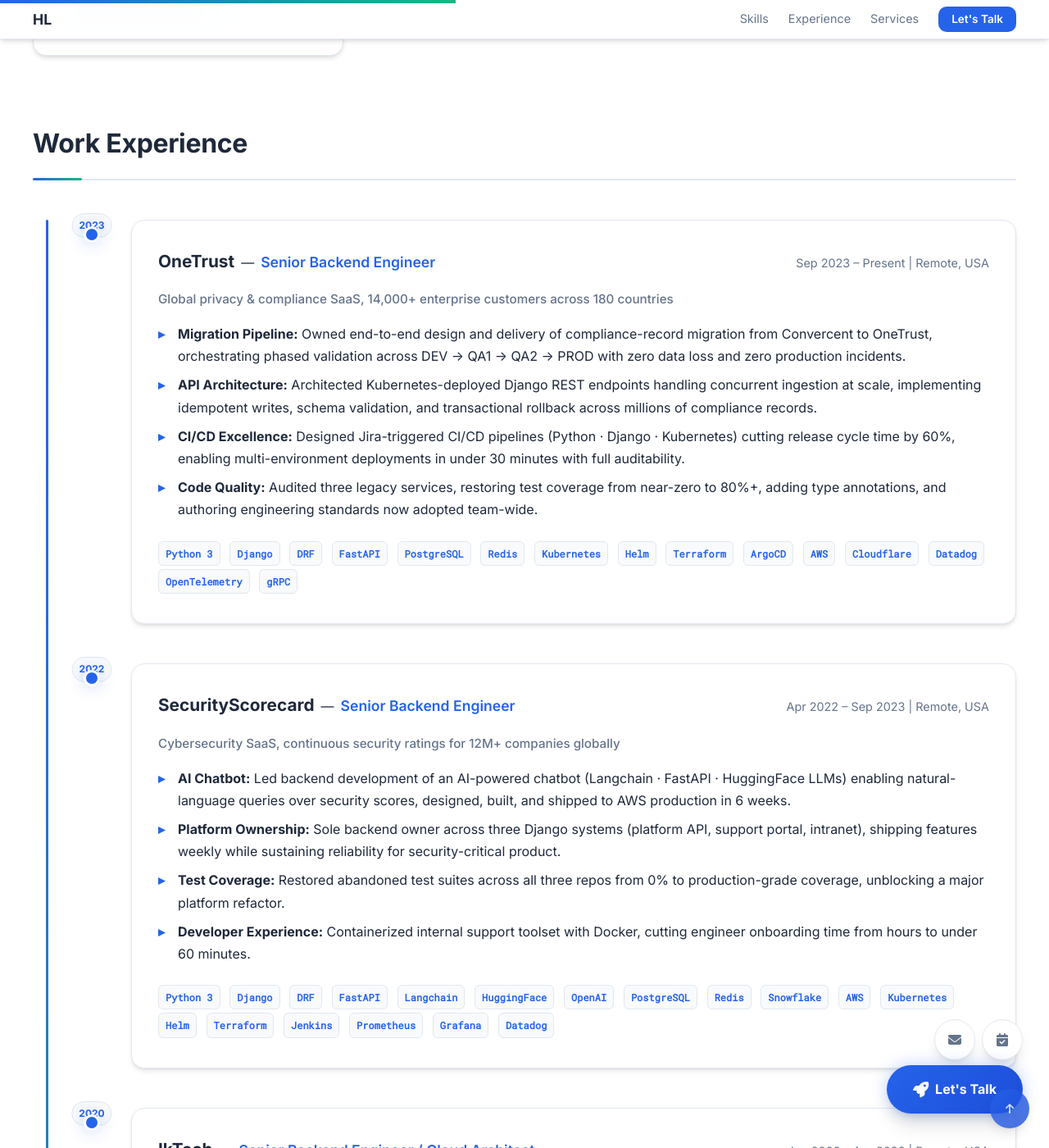
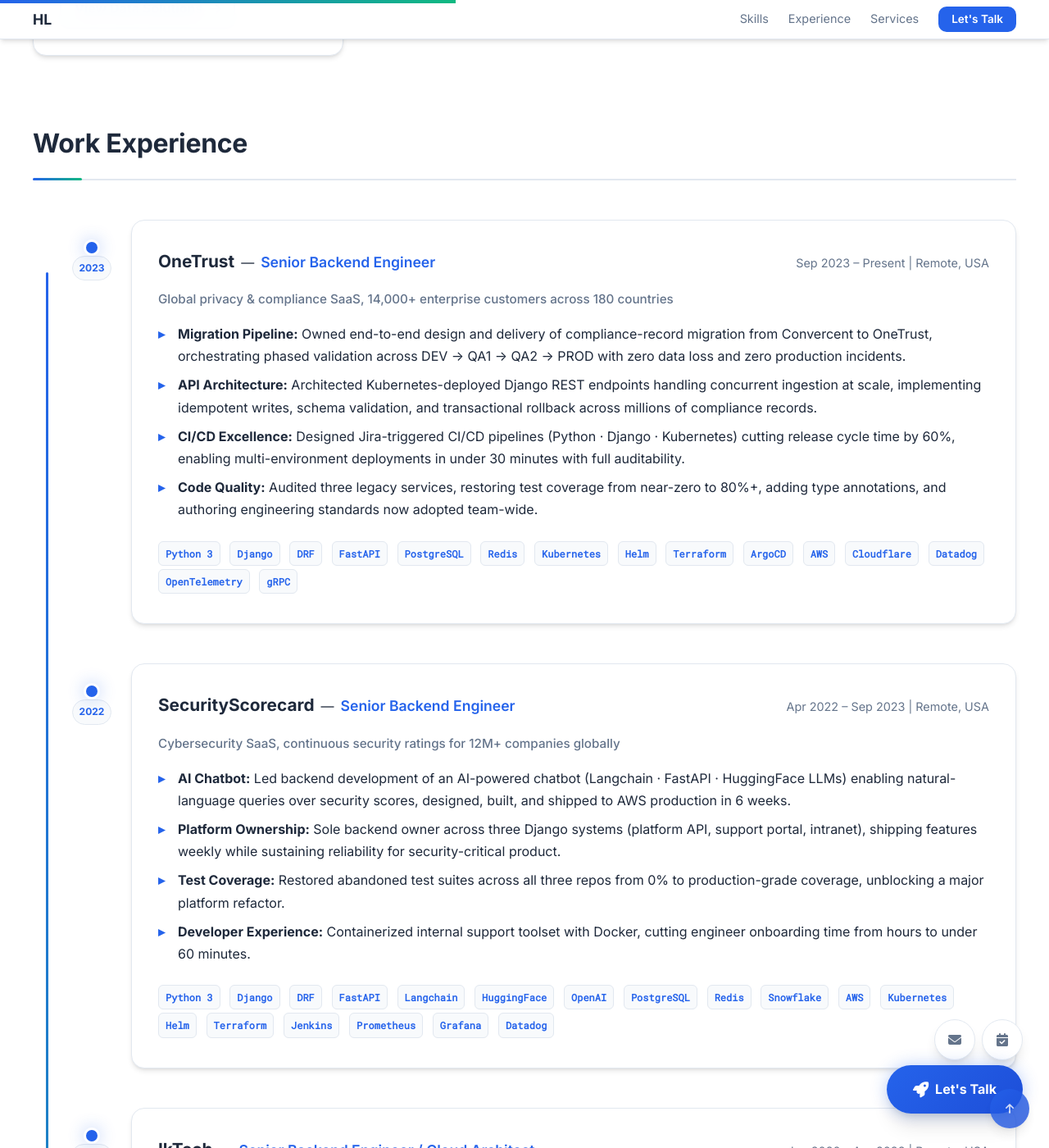
Before and after one commit to iklobato/iklobato.github.io, a Jekyll site: the page built from index.md, in a window 1280 px wide and 1400 px high, scrolled down 3847 px. Shown: the whole window at 82% size. Built offline with Jekyll 4.4.1, drawn with Linux system fonts in a browser that asks for light colours.

Commit message:
Fix timeline year badge vertical alignment

```diff
--- a/_layouts/default.html
+++ b/_layouts/default.html
@@ -956,7 +956,7 @@
                 content: '';
                 position: absolute;
                 left: 1rem;
-                top: 0;
+                top: 4rem;
                 bottom: 0;
                 width: 3px;
                 background: linear-gradient(to bottom, var(--primary), var(--accent));
@@ -982,6 +982,7 @@
             display: flex;
             flex-direction: column;
             align-items: center;
+            padding-top: 0;
         }
 
         @media (max-width: 767px) {
@@ -992,10 +993,8 @@
 
         .timeline-marker::before {
             content: '';
-            position: absolute;
-            top: 0.5rem;
-            left: 50%;
-            transform: translateX(-50%);
+            position: sticky;
+            top: 2rem;
             width: 14px;
             height: 14px;
             background: var(--primary);
@@ -1004,6 +1003,7 @@
             z-index: 1;
             box-shadow: var(--shadow-glow);
             transition: all var(--transition-fast);
+            margin-top: 1.5rem;
         }
 
         .timeline-item:hover .timeline-marker::before {
@@ -1012,10 +1012,8 @@
         }
 
         .timeline-date {
-            position: absolute;
-            top: -0.5rem;
-            left: 50%;
-            transform: translateX(-50%);
+            position: relative;
+            display: inline-block;
             background: var(--surface-alt);
             color: var(--primary);
             font-size: 0.75rem;
@@ -1024,6 +1022,7 @@
             border-radius: var(--radius-full);
             white-space: nowrap;
             border: 1px solid var(--border);
+            margin-bottom: var(--space-sm);
         }
 
         .timeline-content {
```
